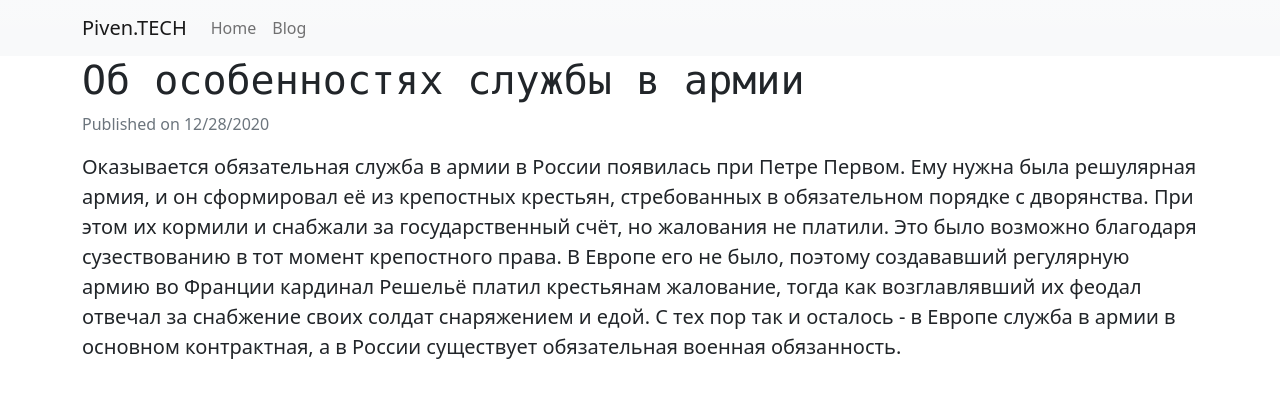
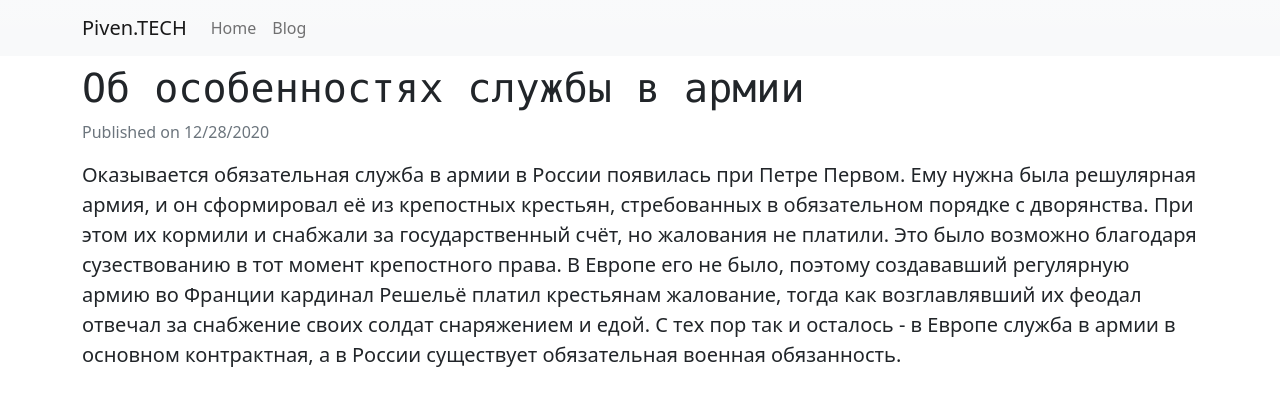
Before and after one commit to vadimpiven/vadimpiven, a Jekyll site: the page built from _posts/2020-12-28-army.html, in a window 1280 px wide. Shown: the top 406 px of the page. Built offline with Jekyll 4.4.1, drawn with Linux system fonts in a browser that asks for light colours.

Commit message:
Update default.html

```diff
--- a/_layouts/default.html
+++ b/_layouts/default.html
@@ -10,7 +10,7 @@
   </head>
 
   <body>
-    <div class="container-flex bg-light bg-gradient text-dark">
+    <div class="container-flex bg-light bg-gradient text-dark mb-2">
       <div class="container">
         <nav class="row navbar navbar-expand-sm navbar-light">
           <div class="container-fluid">
```
